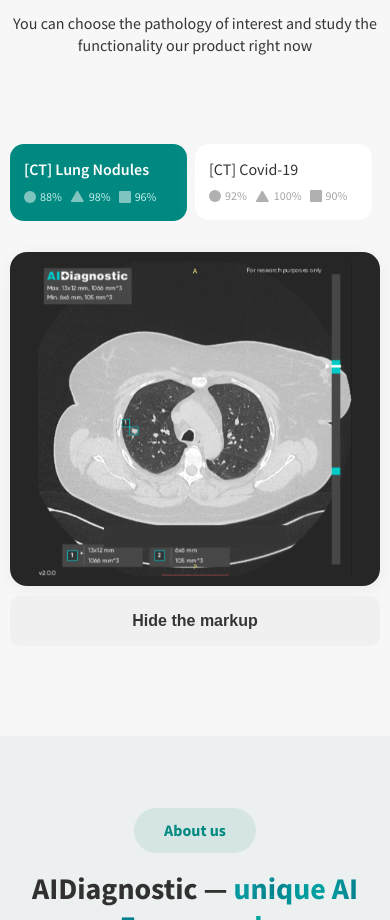
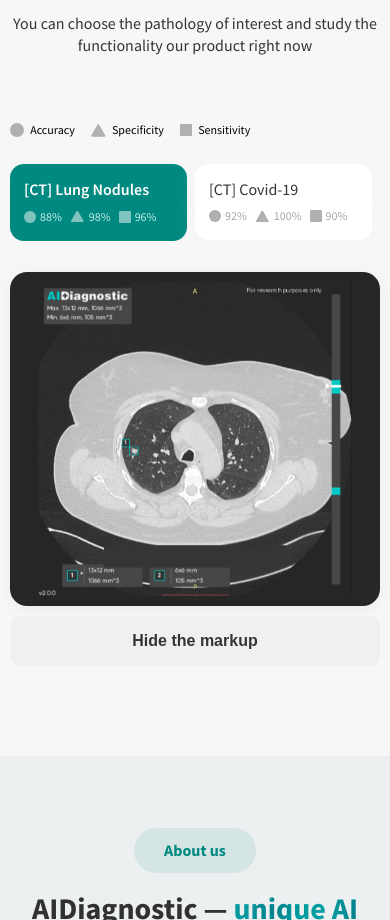
Before and after one commit to erizo47/AiD_landing, a plain HTML site: page index.html in a window 390 px wide. Shown: the part 789-1709 px from the top of the page. Drawn offline with nearby package versions, Linux system fonts and the light colour scheme; files whose address does not match are found by name.

Commit message:
update choose_module

```diff
--- a/css/style.css
+++ b/css/style.css
@@ -449,7 +449,7 @@
   width: 14.14px;
   height: 14.14px;
   border-radius: 100%;
-  background: #008981;
+  background: #B0B0B0;
 }
 
 .module_accuracy_item > .small__circle {
@@ -472,7 +472,7 @@
 .small__square {
   width: 12.19px;
   height: 12.19px;
-  background: #008981;
+  background: #B0B0B0;
   border-radius: 1px;
 }
 
@@ -1479,9 +1479,6 @@
   .viewer__container {
     flex-direction: column;
   }
-  .accuracy__description {
-    display: none;
-  }
   .choose__module {
     width: 100%;
   }
--- a/index.html
+++ b/index.html
@@ -97,7 +97,7 @@
                                 xmlns="http://www.w3.org/2000/svg">
                                 <path
                                     d="M6.43192 0.732942C6.81682 0.0662751 7.77908 0.066274 8.16398 0.732941L14.2458 11.267C14.6307 11.9337 14.1496 12.767 13.3798 12.767H1.21609C0.446291 12.767 -0.0348354 11.9337 0.350065 11.267L6.43192 0.732942Z"
-                                    fill="#008981" />
+                                    fill="#B0B0B0" />
                             </svg>
                             <p class="accuracy_title">Specificity</p>
                         </div>
```
